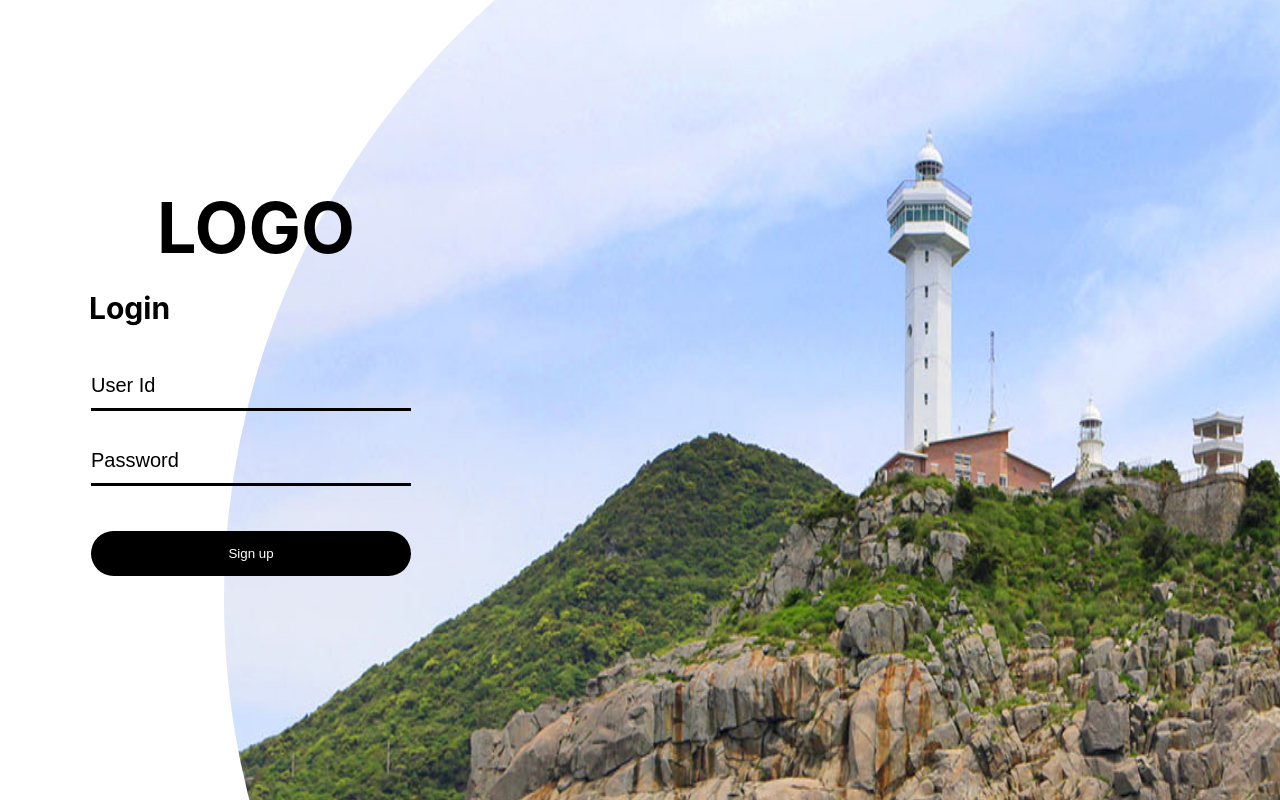
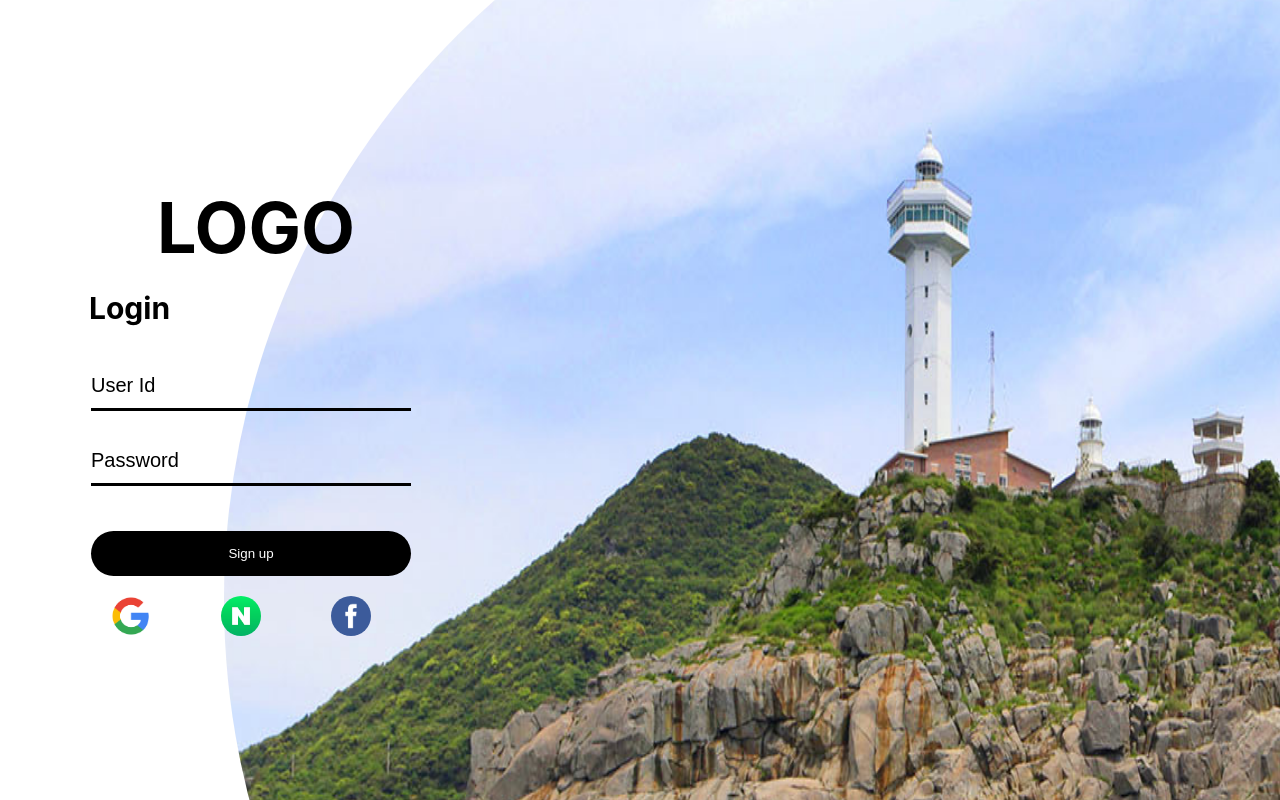
Before and after one commit to ykkc21/Capstone, a React (Create React App) app in the folder project/: page /login in a window 1280 px wide. Shown: the top 800 px of the page. Built offline with nearby package versions, Linux system fonts and the light colour scheme.

Commit message:
commit
commit

```diff
--- a/project/src/pages/login.jsx
+++ b/project/src/pages/login.jsx
@@ -34,11 +34,11 @@ const Login = () => {
                 Sign up
               </button>
             </form>
-            {/* <div className={style.iconbox}>
+            <div className={style.iconbox}>
               <a href="/" className={`${style.google} ${style.icon} `}></a>
               <a href="/" className={`${style.naver} ${style.icon}`}></a>
               <a href="/" className={`${style.facebook}  ${style.icon}`}></a>
-            </div> */}
+            </div>
           </div>
         </div>
       </div>
```
